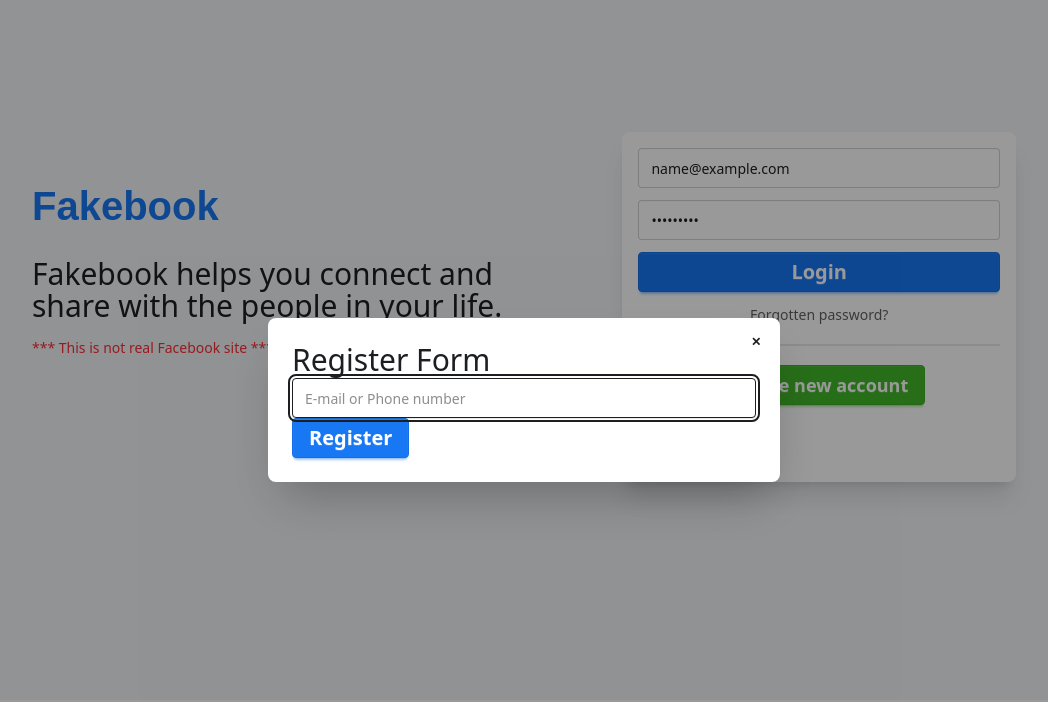
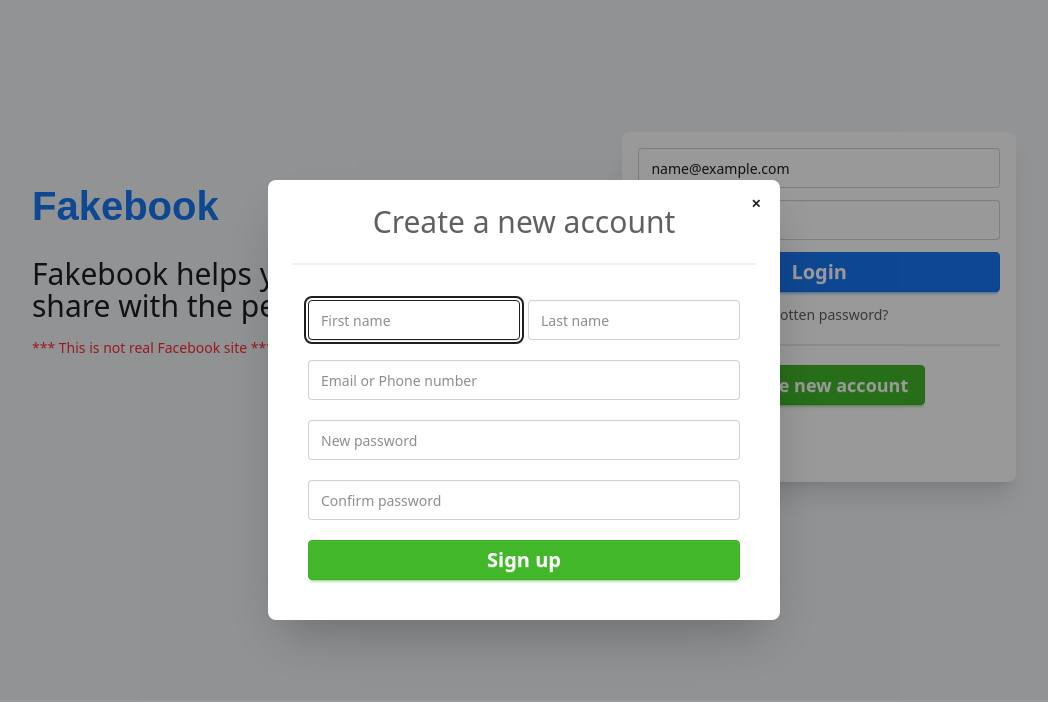
Before and after one commit to tratchapong/cc20-fbprep-web, a React (Vite) app: page / in a window 1280 px wide. Both pictures are taken after typing "name@example.com", "Sample123" into the empty fields and a click on the button "Create new account". Shown: the top 702 px of the page, without its empty margins (116-1164 px from the left). Built offline with nearby package versions, Linux system fonts and the light colour scheme.

Commit message:
Register Form UI : done

```diff
--- a/src/pages/Login.jsx
+++ b/src/pages/Login.jsx
@@ -1,5 +1,6 @@
 import React from 'react'
 import { FacebookTitle } from '../icons'
+import Register from './Register'
 
 function Login() {
   return (
@@ -47,14 +48,7 @@ function Login() {
       </div>
       <dialog id="register-form" className="modal">
         <div className="modal-box">
-          <form onSubmit={e=>e.preventDefault()}>
-            <p className='text-3xl'>Register Form</p>
-            <input
-              type="text"
-              className='input input-bordered w-full'
-              placeholder='E-mail or Phone number' />
-            <button className='btn btn-primary text-xl'>Register</button>
-          </form>
+          <Register />
           <form method="dialog">
             <button className="btn btn-sm btn-circle btn-ghost absolute right-2 top-2">✕</button>
           </form>
--- /dev/null
+++ b/src/pages/Register.jsx
@@ -0,0 +1,33 @@
+import React from 'react'
+
+function Register() {
+  return (
+    <>
+      <div className="text-3xl text-center opacity-70">Create a new account</div>
+      <div className="divider opacity-60"></div>
+      <form onSubmit={e=>e.preventDefault()} className='flex flex-col gap-5 p-4 pt-3'>
+        <div className="flex gap-2">
+          <input type="text"
+            placeholder='First name'
+            className='input input-bordered w-full'
+          />
+          <input type="text"
+            placeholder='Last name'
+            className='input input-bordered w-full' />
+        </div>
+        <input type="text"
+          placeholder='Email or Phone number'
+          className='input input-bordered w-full' />
+        <input type="password"
+          placeholder='New password'
+          className='input input-bordered w-full' />
+        <input type="password"
+          placeholder='Confirm password'
+          className='input input-bordered w-full' />
+        <button className='btn btn-secondary text-xl text-white'>Sign up</button>
+      </form>
+    </>
+  )
+}
+
+export default Register
```
